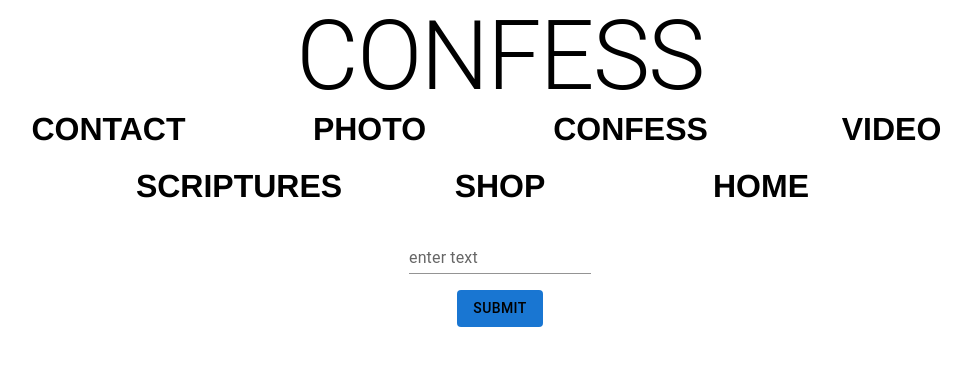
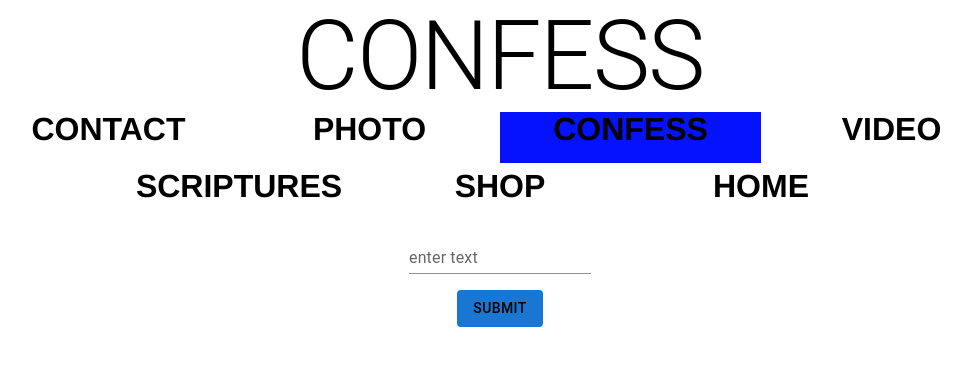
Before and after one commit to LoganB0021/JETWALKER, a Next.js app in the folder jetwalker-app/: page /confess in a window 1280 px wide. Shown: the top 366 px of the page, without its empty margins (140-1111 px from the left). Built offline with nearby package versions, Linux system fonts and the light colour scheme.

Commit message:
added shop page and twitter-embed component. modified jet-walker-dot-com-board component to make it reusable. modified jet-walker-button to highlight itself based on what page the user is on.

```diff
--- a/jetwalker-app/app/home/home-components/home-container.tsx
+++ b/jetwalker-app/app/home/home-components/home-container.tsx
@@ -4,6 +4,7 @@ import GroundEffects from './ground-effects'
 import RawHoney from './raw-honey'
 import WallOfWords from './wall-of-words'
 import NavBar from './nav-bar'
+import TwitterTimelnEmbed from './twitterembed'
 
 const HomeContainer = (): React.JSX.Element => {
     return (
@@ -15,6 +16,7 @@ const HomeContainer = (): React.JSX.Element => {
         <div className="grid grid-cols-2 gap-2">
             <RawHoney href='https://open.spotify.com/album/4oSCL9CwfqPQ0B0btSnX6y'/>
             <WallOfWords/>
+            <TwitterTimelnEmbed/>
         </div>
     </div>
     );
--- a/jetwalker-app/app/home/home-components/jet-walker-button1.tsx
+++ b/jetwalker-app/app/home/home-components/jet-walker-button1.tsx
@@ -1,6 +1,7 @@
 'use client'
 import { useState } from "react";
 import Link from "next/link"; // Import Link from Next.js
+import { usePathname } from "next/navigation";
 
 interface Props {
   href: string; // The path to navigate to
@@ -12,15 +13,17 @@ interface Props {
 
 const JetWalkerButton1 = ({ href, label = "BUTTON", className, divClassName, text = "BUTTON" }: Props): React.JSX.Element => {
   const [isHovered, setIsHovered] = useState(false);
+  const pathName = usePathname()
 
   return (
     <Link href={href} passHref>
         <button
           onMouseEnter={() => setIsHovered(true)}
           onMouseLeave={() => setIsHovered(false)}
-          className={`w-[261px] h-[51px] relative all-[unset] box-border ${
-            isHovered ? "bg-[#0500ff]" : ""
-          } ${className}`}
+          className={`w-[261px] h-[51px] relative all-[unset] box-border
+          ${ isHovered ? "bg-[#0500ff]" : "" }
+          ${ pathName === href ? "bg-[#0512ff]" : ""}
+          ${className}`}
         >
           <div
             className={`[font-family:'Inter-Bold',Helvetica] w-[261px] left-0 tracking-[0] text-[32px] -top-px h-[51px] font-bold text-center leading-[normal] absolute ${
--- a/jetwalker-app/app/home/home-components/jet-walker-dot-com-board.tsx
+++ b/jetwalker-app/app/home/home-components/jet-walker-dot-com-board.tsx
@@ -2,14 +2,15 @@
 import Link from "next/link"; // Import Link from Next.js
 interface Props {
     href: string;
+    text: string;
 }
 
-const JetWalkerDotComBoard = ({ href }: Props): React.JSX.Element => {
+const JetWalkerDotComBoard = ({ href, text }: Props): React.JSX.Element => {
     return (
         <Link href={href} passHref replace>
             <div className="flex h-[84px]">
                 <div className="w-[300px] h-[84px] font-bold text-black text-[32px] text-center bg-white flex justify-center items-center">
-                    jetwalker.com
+                    {text}
                 </div>
             </div>
         </Link>
--- a/jetwalker-app/app/home/home-components/nav-bar.tsx
+++ b/jetwalker-app/app/home/home-components/nav-bar.tsx
@@ -8,14 +8,15 @@ const NavBar = (): React.JSX.Element => {
     flexDirection={"row"}
     justifyContent={"center"}
     flexWrap={"wrap"}
+    bgcolor={"white"}
     >
         <JetWalkerButton1 href="/" text="CONTACT" label="CONTACT" />
         <JetWalkerButton1 href="/photos" text="PHOTO" label="PHOTO" />
         <JetWalkerButton1 href="/confess" text="CONFESS" label="CONFESS" />
         <JetWalkerButton1 href="/" text="VIDEO" label="VIDEO" />
         <JetWalkerButton1 href="/" text="SCRIPTURES" label="SCRIPTURES" />
-        <JetWalkerButton1 href="/" text="SHOP" label="SHOP" />
-        <JetWalkerButton1 href="/" text="HOME" label="HOME" />
+        <JetWalkerButton1 href="/shop" text="SHOP" label="SHOP" />
+        <JetWalkerButton1 href="/home" text="HOME" label="HOME" />
     </Box>
 
   );
--- /dev/null
+++ b/jetwalker-app/app/home/home-components/twitterembed.tsx
@@ -0,0 +1,14 @@
+'use client'
+import { TwitterTimelineEmbed, TwitterShareButton, TwitterFollowButton, TwitterHashtagButton, TwitterMentionButton, TwitterTweetEmbed, TwitterMomentShare, TwitterDMButton, TwitterVideoEmbed, TwitterOnAirButton } from 'react-twitter-embed';
+
+const TwitterTimelnEmbed = (): React.JSX.Element => {
+    return (
+        <TwitterTimelineEmbed
+        sourceType="profile"
+        screenName="weremy_jeber"
+        options={{height: 400}}
+        />
+    );
+};
+
+export default TwitterTimelnEmbed;
--- a/jetwalker-app/app/page.tsx
+++ b/jetwalker-app/app/page.tsx
@@ -32,7 +32,7 @@ export default function Home() {
 
   return (
     <div className="flex flex-col items-center justify-center min-h-screen w-full">
-      <JetWalkerDotComBoard href="/home" />
+      <JetWalkerDotComBoard href="/home" text="jetwalker.com" />
       <button
         className="w-[261px] h-[51px] relative all-[unset] box-border bg-red"
         onClick={playSound}
--- /dev/null
+++ b/jetwalker-app/app/shop/page.tsx
@@ -0,0 +1,10 @@
+import JetWalkerDotComBoard from "../home/home-components/jet-walker-dot-com-board"
+
+export default function Shop() {
+
+    return (
+        <div className="flex flex-col items-center justify-center min-h-screen w-full bg-white">
+            <JetWalkerDotComBoard href="/home" text="JETWALKER merchandise arriving soon"/>
+        </div>
+    )
+  }
--- a/jetwalker-app/package.json
+++ b/jetwalker-app/package.json
@@ -17,7 +17,8 @@
     "isotope-layout": "^3.0.6",
     "next": "^14.0.4",
     "react": "^18",
-    "react-dom": "^18"
+    "react-dom": "^18",
+    "react-twitter-embed": "^4.0.4"
   },
   "devDependencies": {
     "@types/howler": "^2.2.11",
```
Also changed, not shown: 1 other file (tests, documents, lock files or other folders).
